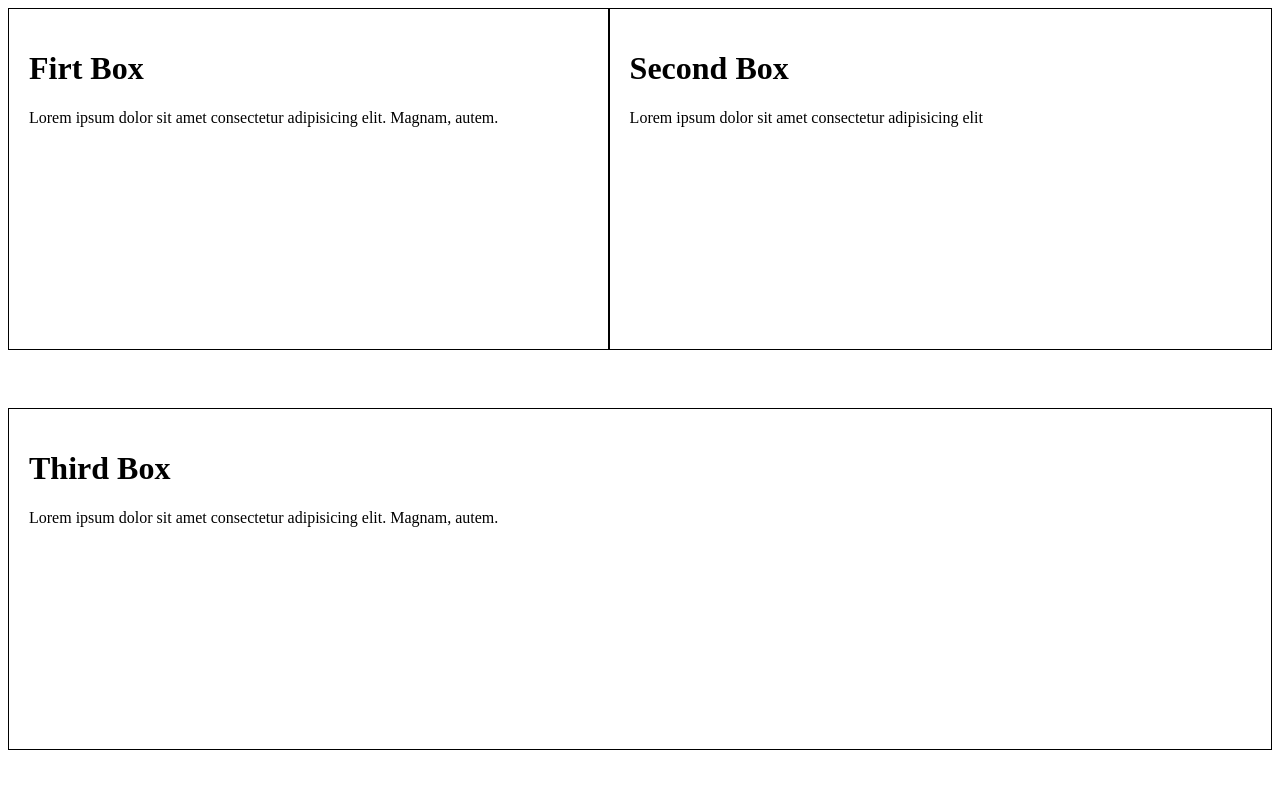
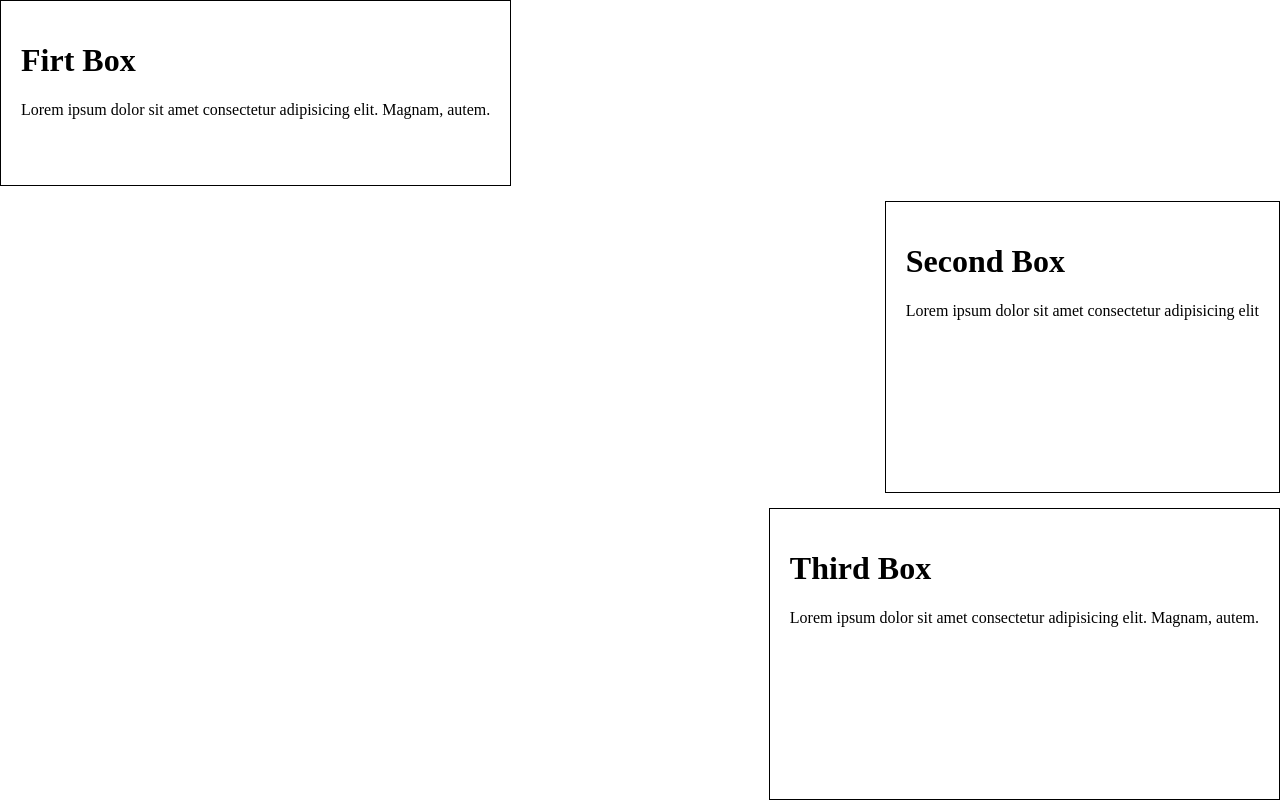
Before and after one commit to Dejan1999/web-foundations, a plain HTML site: page playground/HTML/flexbox.html in a window 1280 px wide. Drawn offline with Linux system fonts and the light colour scheme.

Commit message:
Learn Flexbox basics and refactor project code

```diff
--- a/playground/CSS/flexbox.css
+++ b/playground/CSS/flexbox.css
@@ -1,24 +1,54 @@
+body {
+    margin: 0;
+}
+
 .main-wrapper div {
     border: 1px solid black;
     padding: 20px;
-    height: 300px;
+    /* height: 300px; */
 }
 
 .main-wrapper {
+    /* ! flex-direction: row */
+   /* height: 100vh;
+   display: flex; */
+   /*flex-direction: row;*/ /* ? row its defaul value */
+   /* flex-wrap: wrap;
+   justify-content: space-evenly;
+   align-items: flex-end; */
+
+   /* ! flex-direction: column */
    height: 100vh;
    display: flex;
-   /*flex-direction: row;*/ /*? row its defaul value */
+   flex-direction: column;
    flex-wrap: wrap;
+   /* flex-flow: row wrap; */ /* ? Shorthand property for direction and wrap*/
+   justify-content: space-around;
+   align-items: flex-end;
+   gap: 15px;
 }
 
 .box-num1 {
-    flex-grow: 1;
+    flex-basis: 250px;
+    flex: 1 0 auto; /* ? Shorthand property -> flex-grow, flex-shrink, flex-basis*/
+    align-self: baseline;
+    /* flex-grow: 1;
+    order: 2; */
 }
 
 .box-num2 {
-    flex-grow: 3;
+    flex-basis: 250px;
+    /* flex-grow: 3;
+    order: 1; */
 }
 
 .box-num3 {
-    flex-grow: 1;
+    flex-basis: 250px;
+    /* flex-grow: 1;
+    order: 3; */
 }
+
+/*
+ * 1. flex-direction: row -> justify-content is X axis align items is Y axis.
+ * 2. flex-direction: column -> justify-content is Y axis align items X axis.
+*/
```
Also changed, not shown: school-project/style.css (+8 -3 lines).
